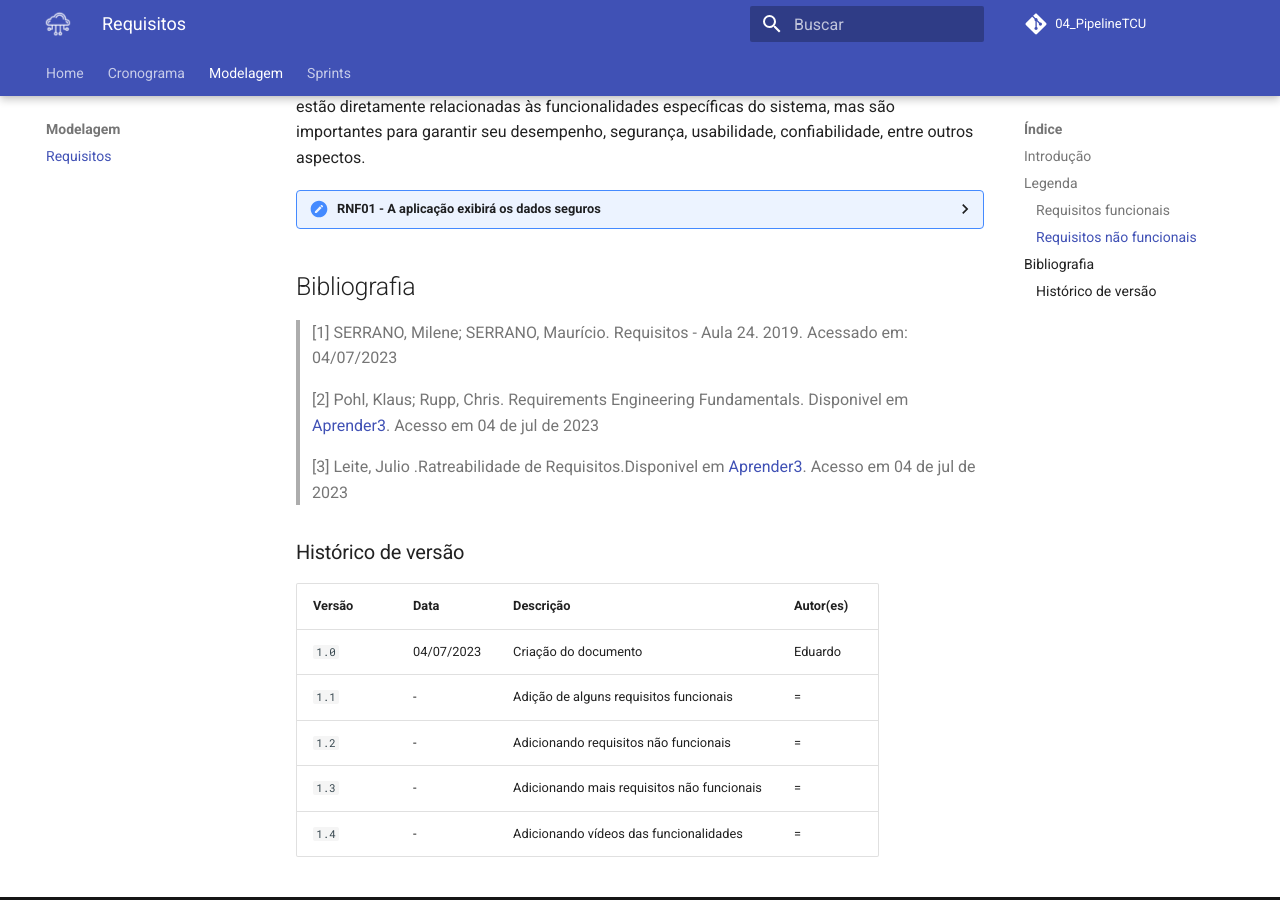
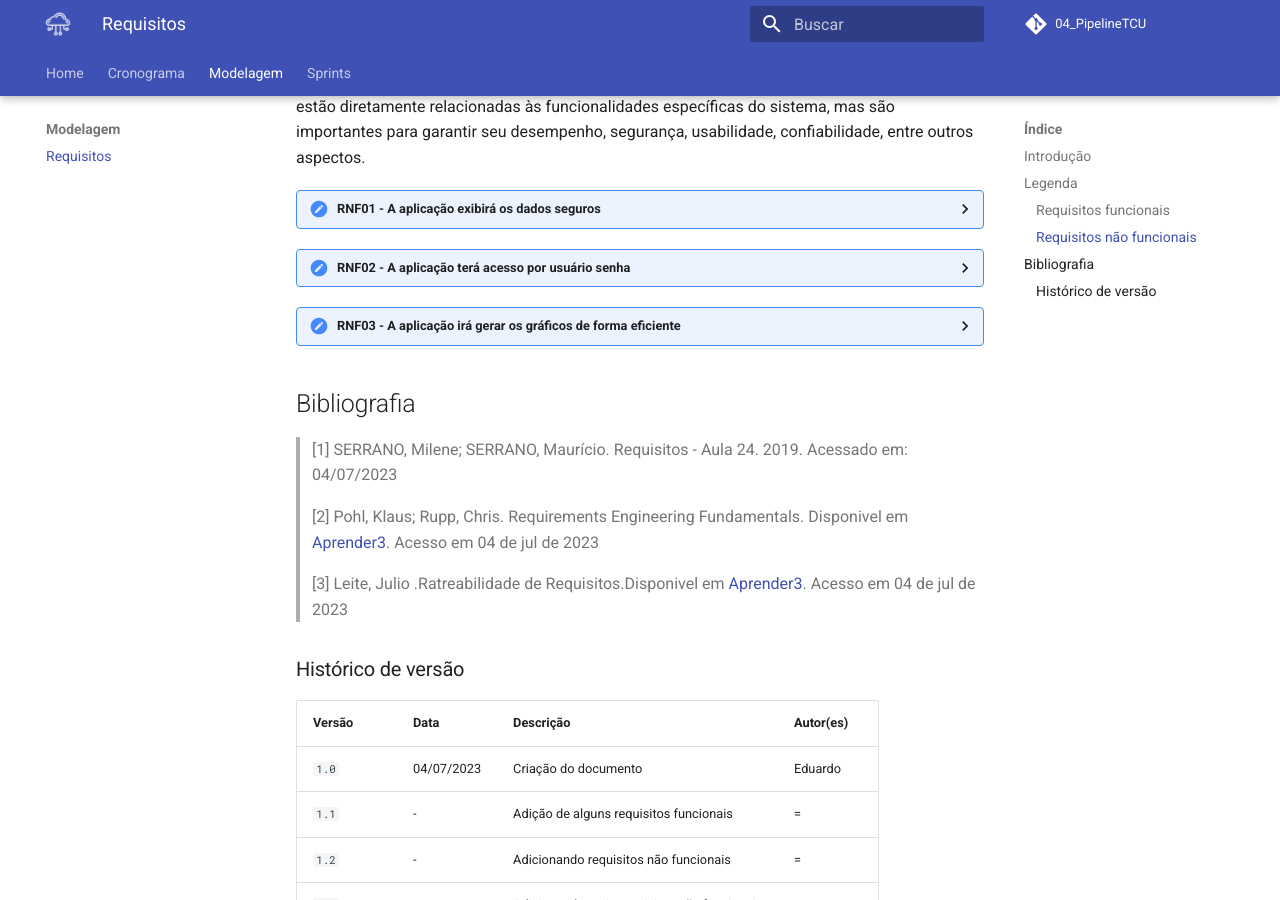
Before and after one commit to ResidenciaTICBrisa/04_PipelineTCU, an MkDocs documentation site: the page built from docs/modelagem/requisitos.md, in a window 1280 px wide and 900 px high, scrolled down 1764 px. Built offline with MkDocs 1.6.1 and Material for MkDocs 9.7.7, drawn with Linux system fonts in a browser that asks for light colours; comment, search, counter and statistics services are not loaded.

Commit message:
Adição de Requisitos não funcionais

```diff
--- a/docs/modelagem/requisitos.md
+++ b/docs/modelagem/requisitos.md
@@ -757,6 +757,8 @@ As tabelas 2 até a 15 contidas dentros dos toggles evidenciam as informações
 
 <br>
 
+
+
 #### Requisitos não funcionais
  São os critérios ou restrições que definem qualidades ou características do sistema que não estão diretamente relacionadas às funcionalidades específicas do sistema, mas são importantes para garantir seu desempenho, segurança, usabilidade, confiabilidade, entre outros aspectos.
 
@@ -788,6 +790,64 @@ As tabelas 2 até a 15 contidas dentros dos toggles evidenciam as informações
 
 </details>
 
+<details>
+  <summary> RNF02 - A aplicação terá acesso por usuário senha</summary>
+  <table>
+    <tr>
+      <th>Tópico</th>
+      <th>Referência</th>
+    </tr>
+    <tr>
+      <td>NFR</td>
+      <td><a href="">Performance</a></td>
+    </tr>
+    <tr>
+      <td>Especificação Suplementar</td>
+      <td><a
+          href="">Performance</a>
+      </td>
+    </tr>
+    <tr>
+      <td>Elicitação</td>
+      <td><a
+          href="">INT07</a>
+      </td>
+    </tr>
+  </table>
+
+
+</details>
+
+<details>
+  <summary> RNF03 - A aplicação irá gerar os gráficos de forma eficiente</summary>
+  <table>
+    <tr>
+      <th>Tópico</th>
+      <th>Referência</th>
+    </tr>
+    <tr>
+      <td>NFR</td>
+      <td><a href="">Performance</a></td>
+    </tr>
+    <tr>
+      <td>Especificação Suplementar</td>
+      <td><a
+          href="">Performance</a>
+      </td>
+    </tr>
+    <tr>
+      <td>Elicitação</td>
+      <td><a
+          href="">INT07</a>
+      </td>
+    </tr>
+  </table>
+
+
+</details>
+
+
+
 
 
 ## Bibliografia
```
